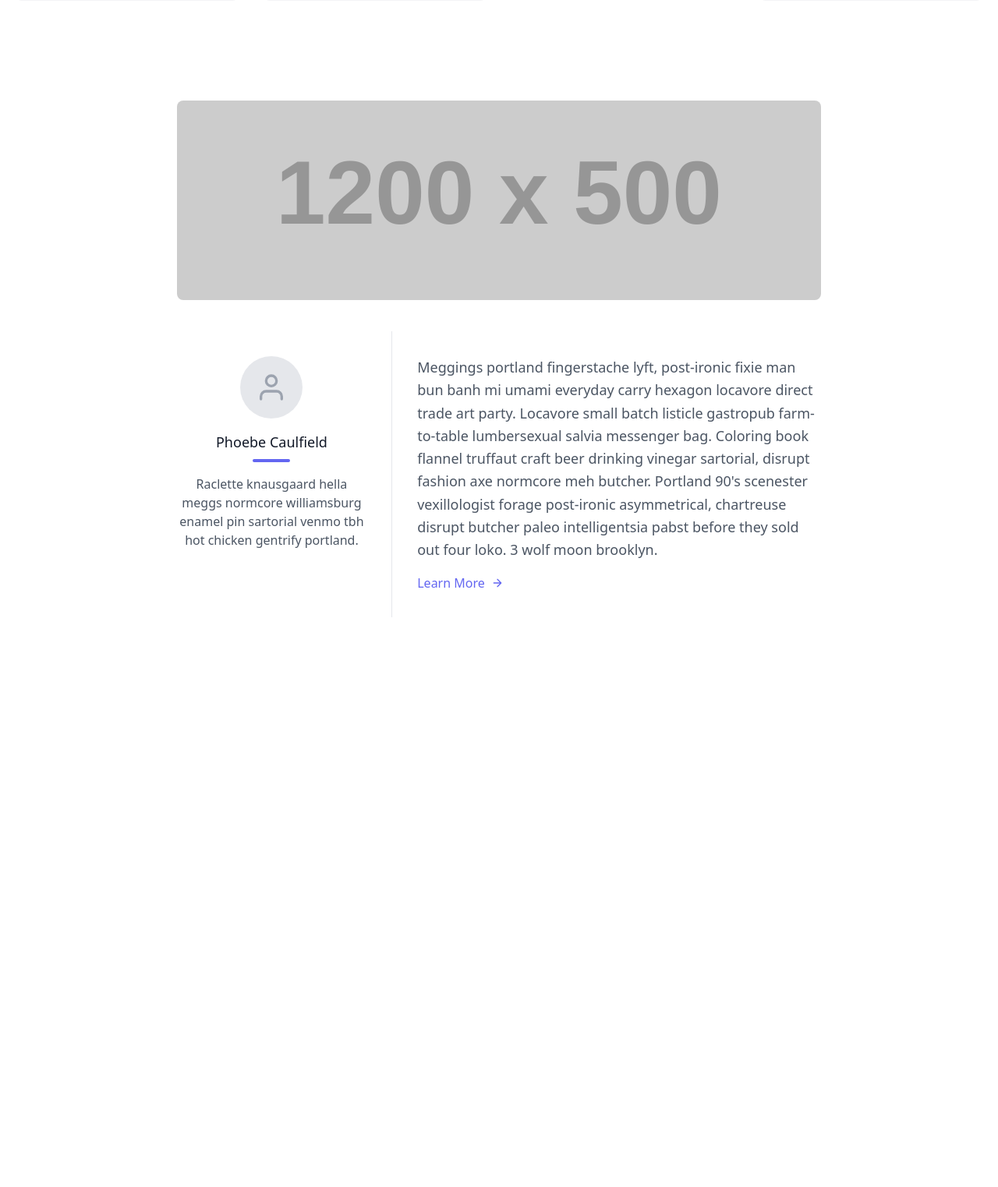
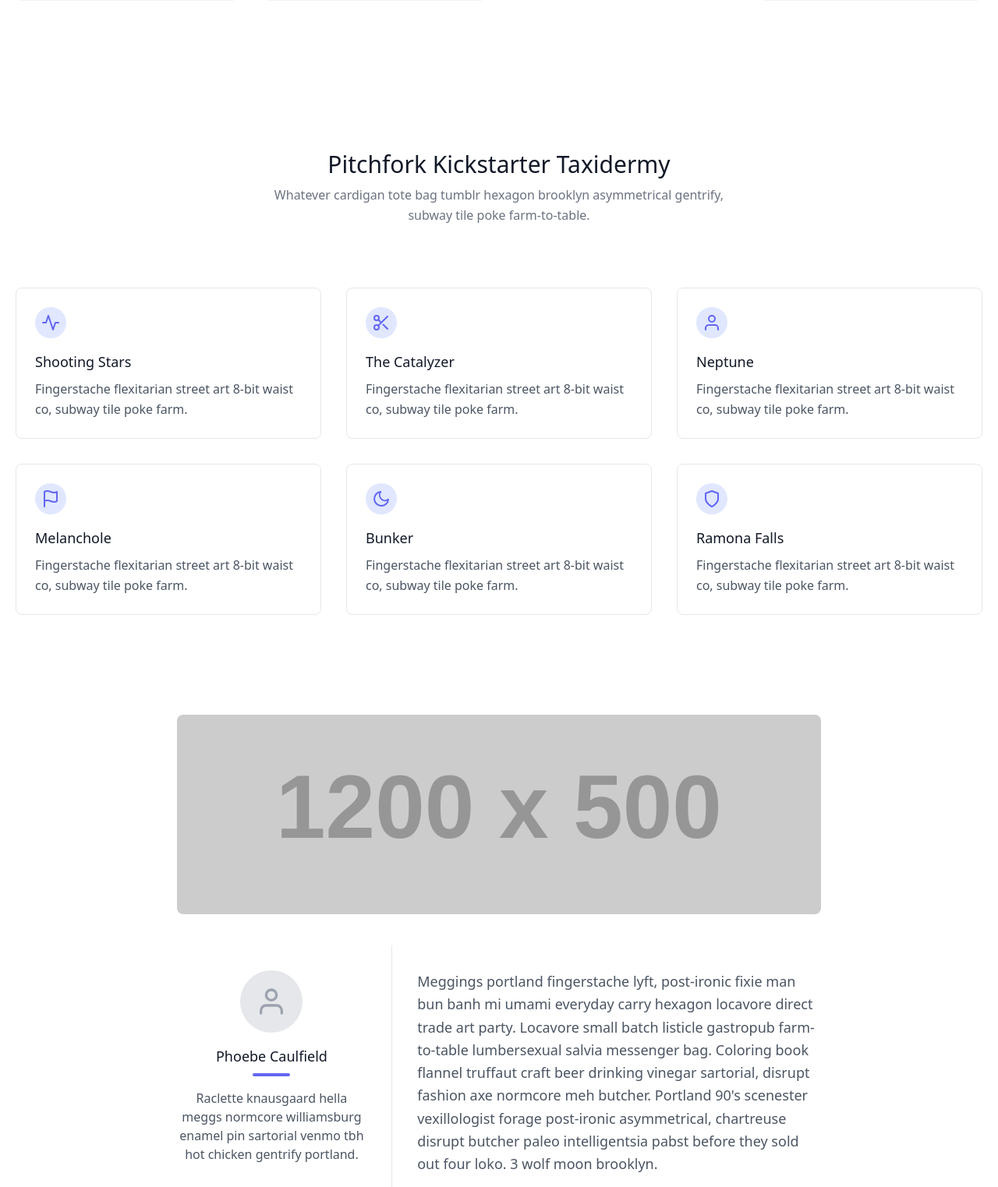
Before and after one commit to caleb1381/banking_site, a Flask app: page / in a window 1280 px wide. Shown: the part 900-2423 px from the top of the page at 78% size. Before the commit the page ends 1692 px from the top, so only its background shows below. Run offline with Flask 3, Linux system fonts and the light colour scheme; grey boxes labelled with a size stand in for pictures from a placeholder-image service; some libraries are stand-ins or nearby versions.

Commit message:
added new section2

```diff
--- a/static/css/output.css
+++ b/static/css/output.css
@@ -681,6 +681,10 @@ video {
   margin-top: 0.5rem;
 }
 
+.mt-16 {
+  margin-top: 4rem;
+}
+
 .flex {
   display: flex;
 }
@@ -725,6 +729,10 @@ video {
   height: 100%;
 }
 
+.h-6 {
+  height: 1.5rem;
+}
+
 .w-10 {
   width: 2.5rem;
 }
@@ -747,6 +755,10 @@ video {
 
 .w-20 {
   width: 5rem;
+}
+
+.w-6 {
+  width: 1.5rem;
 }
 
 .cursor-pointer {
@@ -850,6 +862,11 @@ video {
   background-color: rgb(229 231 235 / var(--tw-bg-opacity));
 }
 
+.bg-indigo-100 {
+  --tw-bg-opacity: 1;
+  background-color: rgb(224 231 255 / var(--tw-bg-opacity));
+}
+
 .object-cover {
   -o-object-fit: cover;
      object-fit: cover;
@@ -927,6 +944,11 @@ video {
 .py-8 {
   padding-top: 2rem;
   padding-bottom: 2rem;
+}
+
+.px-8 {
+  padding-left: 2rem;
+  padding-right: 2rem;
 }
 
 .pt-4 {
@@ -1223,4 +1245,8 @@ video {
   .xl\:w-1\/4 {
     width: 25%;
   }
+
+  .xl\:w-1\/3 {
+    width: 33.333333%;
+  }
 }
--- a/templates/index.html
+++ b/templates/index.html
@@ -86,6 +86,85 @@
       </div>
     </div>
   </section>
+  <section class="text-gray-600 body-font">
+    <div class="container px-5 py-24 mx-auto" bis_skin_checked="1">
+      <div class="flex flex-wrap w-full mb-20 flex-col items-center text-center" bis_skin_checked="1">
+        <h1 class="sm:text-3xl text-2xl font-medium title-font mb-2 text-gray-900">Pitchfork Kickstarter Taxidermy</h1>
+        <p class="lg:w-1/2 w-full leading-relaxed text-gray-500">Whatever cardigan tote bag tumblr hexagon brooklyn asymmetrical gentrify, subway tile poke farm-to-table.</p>
+      </div>
+      <div class="flex flex-wrap -m-4" bis_skin_checked="1">
+        <div class="xl:w-1/3 md:w-1/2 p-4" bis_skin_checked="1">
+          <div class="border border-gray-200 p-6 rounded-lg" bis_skin_checked="1">
+            <div class="w-10 h-10 inline-flex items-center justify-center rounded-full bg-indigo-100 text-indigo-500 mb-4" bis_skin_checked="1">
+              <svg fill="none" stroke="currentColor" stroke-linecap="round" stroke-linejoin="round" stroke-width="2" class="w-6 h-6" viewBox="0 0 24 24">
+                <path d="M22 12h-4l-3 9L9 3l-3 9H2"></path>
+              </svg>
+            </div>
+            <h2 class="text-lg text-gray-900 font-medium title-font mb-2">Shooting Stars</h2>
+            <p class="leading-relaxed text-base">Fingerstache flexitarian street art 8-bit waist co, subway tile poke farm.</p>
+          </div>
+        </div>
+        <div class="xl:w-1/3 md:w-1/2 p-4" bis_skin_checked="1">
+          <div class="border border-gray-200 p-6 rounded-lg" bis_skin_checked="1">
+            <div class="w-10 h-10 inline-flex items-center justify-center rounded-full bg-indigo-100 text-indigo-500 mb-4" bis_skin_checked="1">
+              <svg fill="none" stroke="currentColor" stroke-linecap="round" stroke-linejoin="round" stroke-width="2" class="w-6 h-6" viewBox="0 0 24 24">
+                <circle cx="6" cy="6" r="3"></circle>
+                <circle cx="6" cy="18" r="3"></circle>
+                <path d="M20 4L8.12 15.88M14.47 14.48L20 20M8.12 8.12L12 12"></path>
+              </svg>
+            </div>
+            <h2 class="text-lg text-gray-900 font-medium title-font mb-2">The Catalyzer</h2>
+            <p class="leading-relaxed text-base">Fingerstache flexitarian street art 8-bit waist co, subway tile poke farm.</p>
+          </div>
+        </div>
+        <div class="xl:w-1/3 md:w-1/2 p-4" bis_skin_checked="1">
+          <div class="border border-gray-200 p-6 rounded-lg" bis_skin_checked="1">
+            <div class="w-10 h-10 inline-flex items-center justify-center rounded-full bg-indigo-100 text-indigo-500 mb-4" bis_skin_checked="1">
+              <svg fill="none" stroke="currentColor" stroke-linecap="round" stroke-linejoin="round" stroke-width="2" class="w-6 h-6" viewBox="0 0 24 24">
+                <path d="M20 21v-2a4 4 0 00-4-4H8a4 4 0 00-4 4v2"></path>
+                <circle cx="12" cy="7" r="4"></circle>
+              </svg>
+            </div>
+            <h2 class="text-lg text-gray-900 font-medium title-font mb-2">Neptune</h2>
+            <p class="leading-relaxed text-base">Fingerstache flexitarian street art 8-bit waist co, subway tile poke farm.</p>
+          </div>
+        </div>
+        <div class="xl:w-1/3 md:w-1/2 p-4" bis_skin_checked="1">
+          <div class="border border-gray-200 p-6 rounded-lg" bis_skin_checked="1">
+            <div class="w-10 h-10 inline-flex items-center justify-center rounded-full bg-indigo-100 text-indigo-500 mb-4" bis_skin_checked="1">
+              <svg fill="none" stroke="currentColor" stroke-linecap="round" stroke-linejoin="round" stroke-width="2" class="w-6 h-6" viewBox="0 0 24 24">
+                <path d="M4 15s1-1 4-1 5 2 8 2 4-1 4-1V3s-1 1-4 1-5-2-8-2-4 1-4 1zM4 22v-7"></path>
+              </svg>
+            </div>
+            <h2 class="text-lg text-gray-900 font-medium title-font mb-2">Melanchole</h2>
+            <p class="leading-relaxed text-base">Fingerstache flexitarian street art 8-bit waist co, subway tile poke farm.</p>
+          </div>
+        </div>
+        <div class="xl:w-1/3 md:w-1/2 p-4" bis_skin_checked="1">
+          <div class="border border-gray-200 p-6 rounded-lg" bis_skin_checked="1">
+            <div class="w-10 h-10 inline-flex items-center justify-center rounded-full bg-indigo-100 text-indigo-500 mb-4" bis_skin_checked="1">
+              <svg fill="none" stroke="currentColor" stroke-linecap="round" stroke-linejoin="round" stroke-width="2" class="w-6 h-6" viewBox="0 0 24 24">
+                <path d="M21 12.79A9 9 0 1111.21 3 7 7 0 0021 12.79z"></path>
+              </svg>
+            </div>
+            <h2 class="text-lg text-gray-900 font-medium title-font mb-2">Bunker</h2>
+            <p class="leading-relaxed text-base">Fingerstache flexitarian street art 8-bit waist co, subway tile poke farm.</p>
+          </div>
+        </div>
+        <div class="xl:w-1/3 md:w-1/2 p-4" bis_skin_checked="1">
+          <div class="border border-gray-200 p-6 rounded-lg" bis_skin_checked="1">
+            <div class="w-10 h-10 inline-flex items-center justify-center rounded-full bg-indigo-100 text-indigo-500 mb-4" bis_skin_checked="1">
+              <svg fill="none" stroke="currentColor" stroke-linecap="round" stroke-linejoin="round" stroke-width="2" class="w-6 h-6" viewBox="0 0 24 24">
+                <path d="M12 22s8-4 8-10V5l-8-3-8 3v7c0 6 8 10 8 10z"></path>
+              </svg>
+            </div>
+            <h2 class="text-lg text-gray-900 font-medium title-font mb-2">Ramona Falls</h2>
+            <p class="leading-relaxed text-base">Fingerstache flexitarian street art 8-bit waist co, subway tile poke farm.</p>
+          </div>
+        </div>
+      </div>
+    </div>
+  </section>
   <section class="text-gray-600 body-font mt-0">
     <div class="container px-5 py-8 mt-0 mx-auto flex flex-col" bis_skin_checked="1">
       <div class="lg:w-4/6 mx-auto" bis_skin_checked="1">
```
